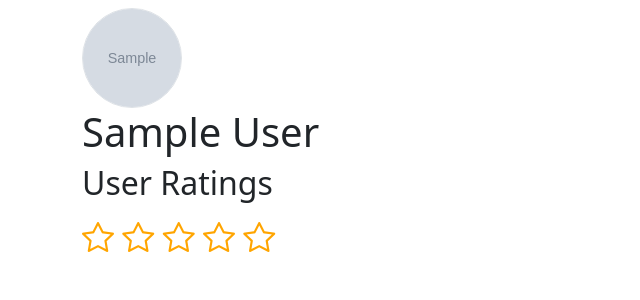
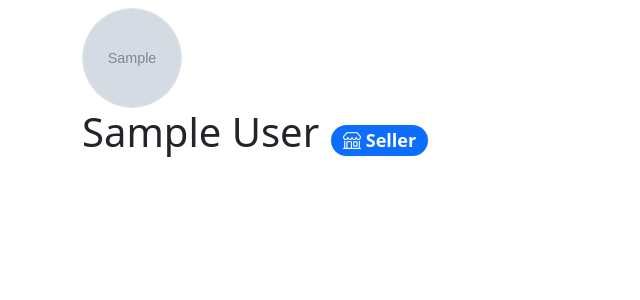
Before and after one commit to Jeff-SJSU/CMPE131-Project, a Flask app: template templates/user.html in a window 1280 px wide. Shown: the part 56-356 px from the top of the page, without its empty margins (0-640 px from the left). Run offline with Flask 2, Linux system fonts and the light colour scheme; the template is opened without the code that fills it: values that come from a table or form of the project are taken from there, others are empty; tables that the repository leaves empty hold one stand-in row (values such as "Sample post"); grey boxes marked "Sample" are stand-in pictures.

Commit message:
Improve user page

```diff
--- a/templates/user.html
+++ b/templates/user.html
@@ -5,17 +5,21 @@
 {# Use 'user', not 'current_user' for this page. #}
 
 {{ components.avatar(user.img) }}
-<h1>{{ user.name }}</h1>
-<h2><p>User Ratings<h2>
+<div class="mb-4">
+    <h1 class="d-inline">{{ user.name }}</h1>
+    <h4 class="d-inline">
+        <span class="ms-2 badge rounded-pill bg-primary">
+            <i class="bi bi-shop"></i> Seller
+        </span>
+    </h4>
+</div>
+{% if current_user.seller %}
+
+<h5>User Ratings</h5>
 {{ components.rating(test_rating) }}
 
-
-{% if current_user.seller %}
-<div class="fs-2 mb-3">
-    <i class="bi bi-shop"></i> Seller
-</div>
-<div class="form-group">
-    <h3>Seller Listing</h3>
+<div class="form-container card card-body mt-4">
+    <h3>Items for Sale</h3>
     <div class="row">
     {% if items|length %}
         {% for item in items%}
@@ -24,19 +28,8 @@
             </div>
         {% endfor %}
     {% else %}
-            <p>This user has no listings yet!</p>
+        <p>This seller has no products yet!</p>
     {% endif %}
-    </div>
-</div>
-
-<div class="form-container card card-body">
-    <h3> Items for sale </h3>
-    <div class="row">
-    {% for item in items%}
-        <div class="col-2">
-        {{ components.product_card(item) }}
-        </div>
-    {% endfor %}
     </div>
 </div>
 {% endif %}
```
Lines whose indentation alone changed are shown as unchanged.
